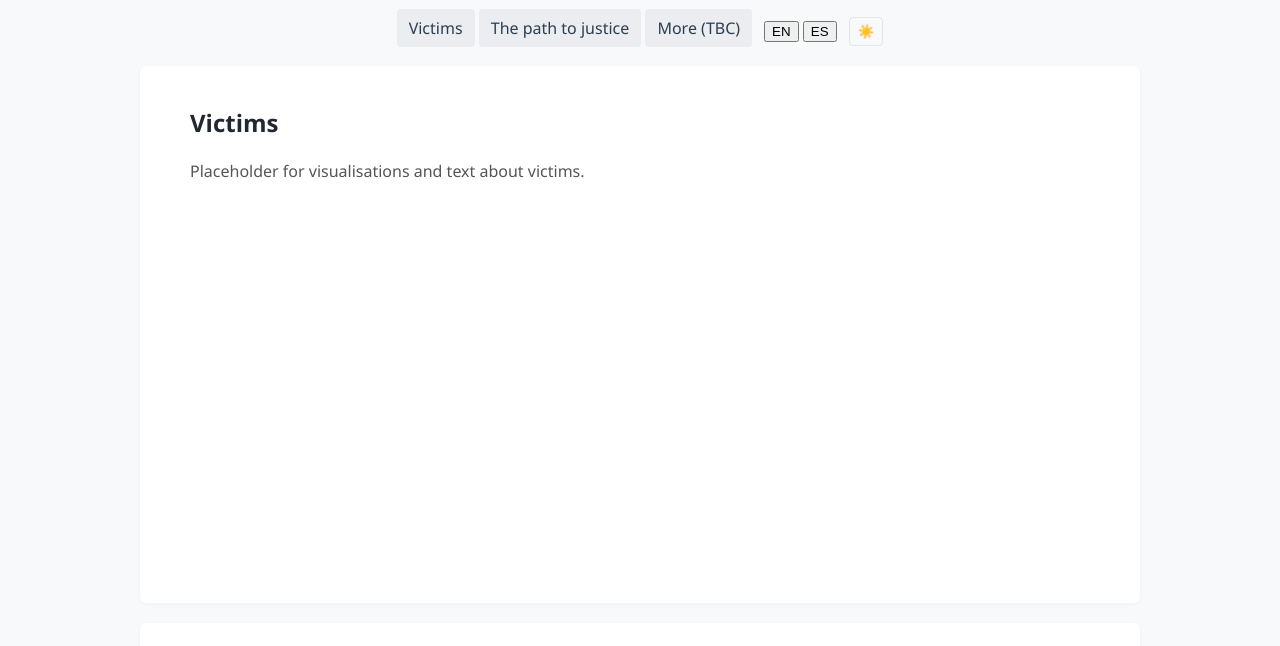
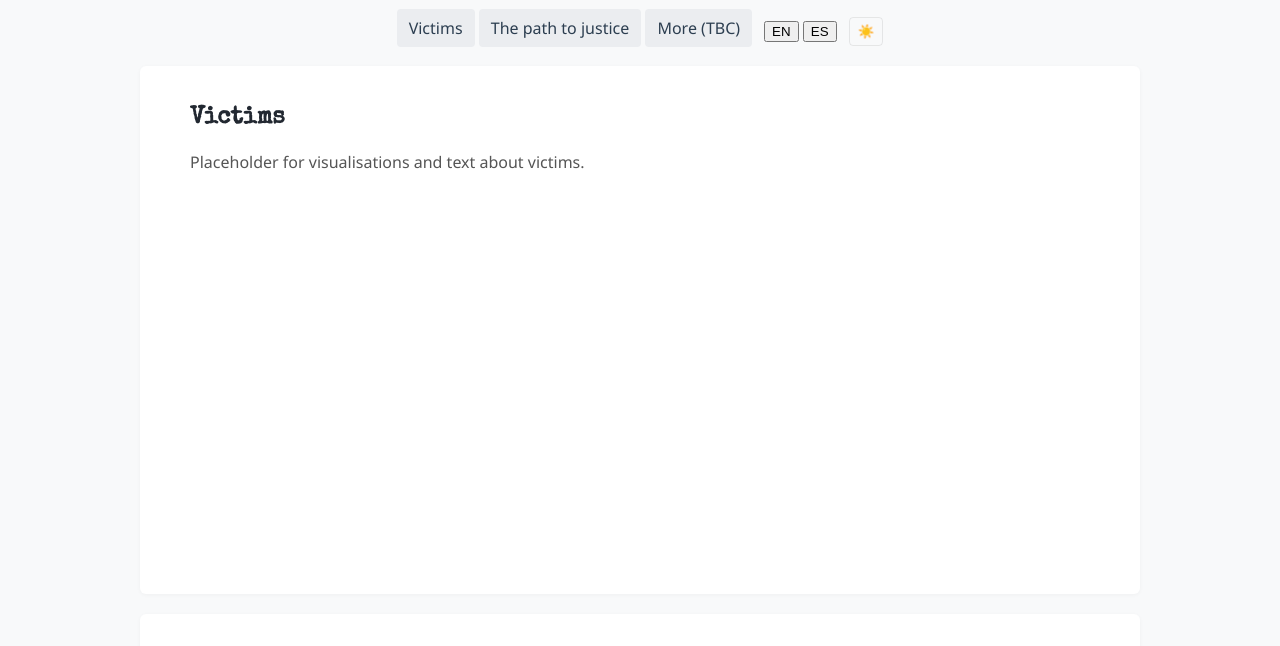
Before and after one commit to tomhindley6/condordataverse, a plain HTML site: page index.html in a window 1280 px wide. Shown: the part 154-800 px from the top of the page. Drawn offline with nearby package versions, Linux system fonts and the light colour scheme; a script that the page names is missing.

Commit message:
Make subsection headings use title font (Special Elite)

```diff
--- a/style.css
+++ b/style.css
@@ -133,6 +133,8 @@ body {
 .page-section h2 {
     color: var(--text);
     margin-top: 0;
+    font-family: 'Special Elite', monospace;
+    font-weight: bold;
 }
 .flourish-embed {
     width: 100%;
```
